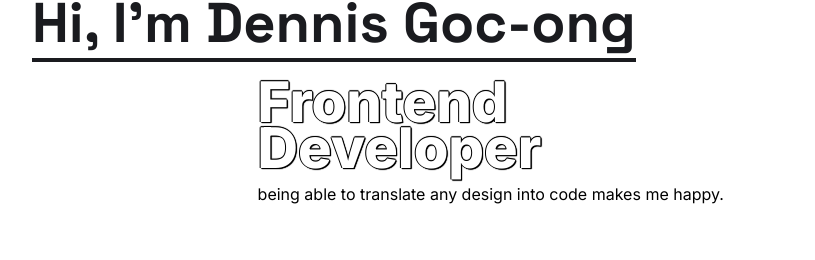
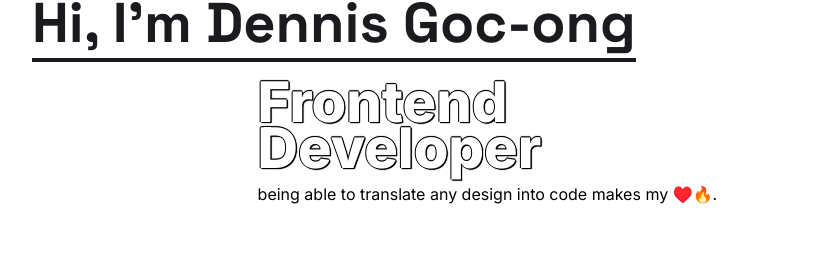
Before and after one commit to m-dennisgocong/gocs, a React (Vite) app: page / in a window 1280 px wide. Shown: the part 131-391 px from the top of the page, without its empty margins (232-1047 px from the left). Built offline with nearby package versions, Linux system fonts and the light colour scheme.

Commit message:
add emoji

```diff
--- a/src/components/Hero.jsx
+++ b/src/components/Hero.jsx
@@ -4,7 +4,7 @@ const Hero = () => {
     return(
         <section id="Hero">
         <h1><span id="underline">Hi, I'm Dennis Goc-ong</span></h1>
-        <p><span id="rule">Frontend Developer</span> <br/> being able to translate any design into code makes me happy.</p>
+        <p><span id="rule">Frontend Developer</span> <br/> being able to translate any design into code makes my {'♥️🔥'}.</p>
         <img id="arrowDown" src={arrowDown} alt="arrow point down" />
         </section>
     );
```
